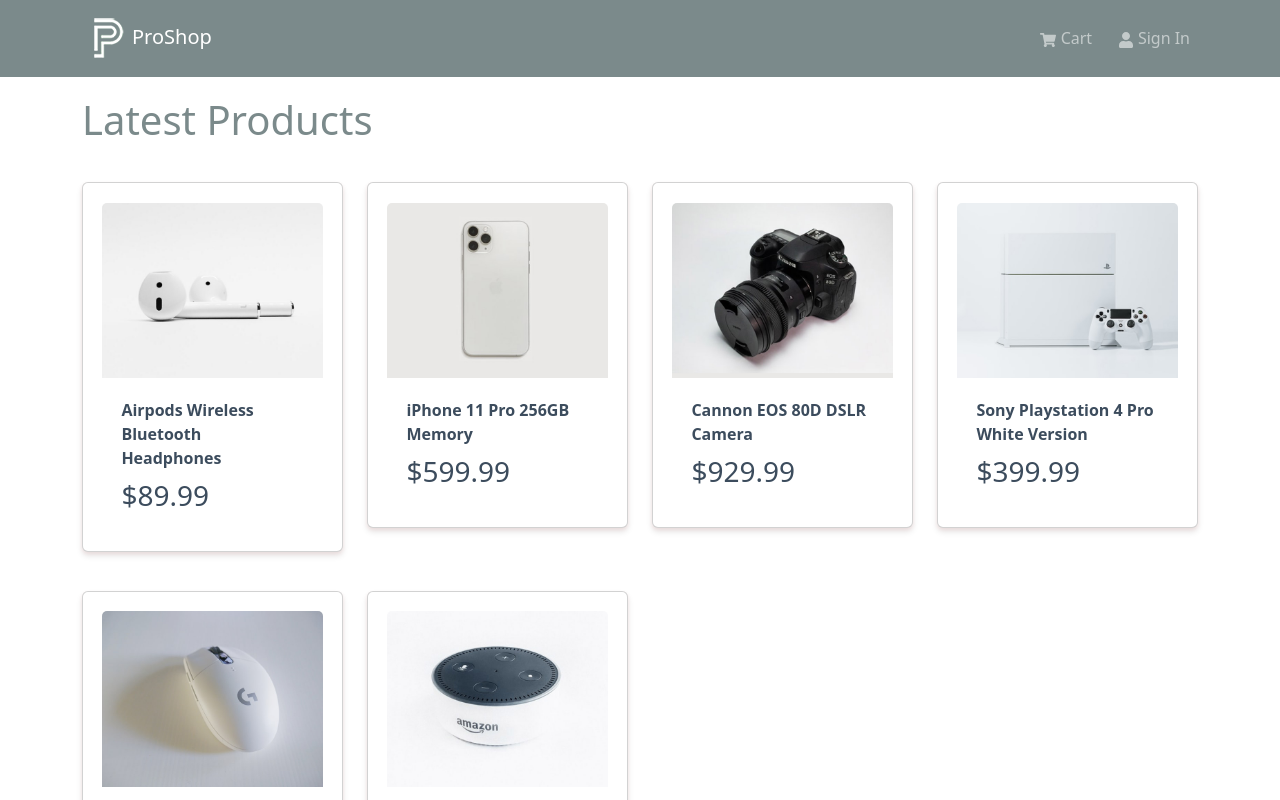
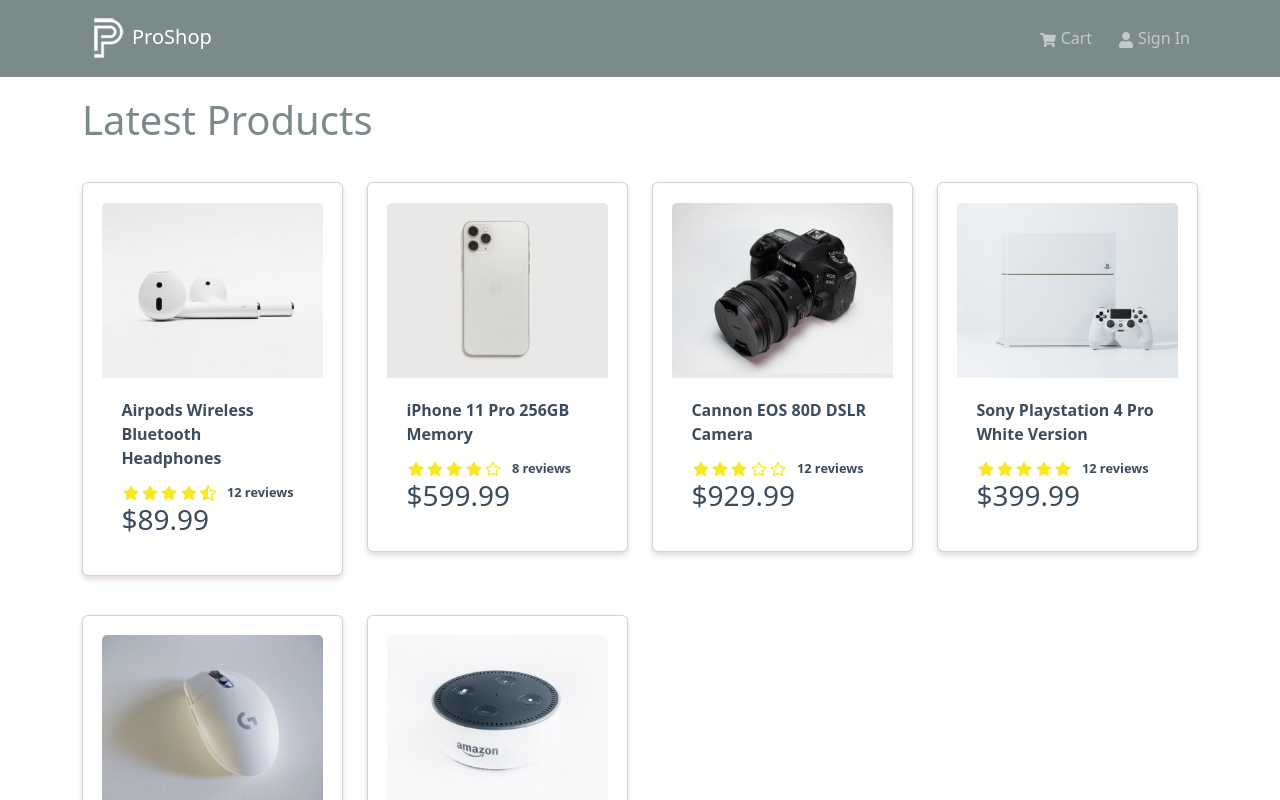
Before and after one commit to h3nrzi/proshop, a React (Vite) app in the folder frontend/: page / in a window 1280 px wide. Shown: the top 800 px of the page. Built offline with nearby package versions, Linux system fonts and the light colour scheme.

Commit message:
Rating component

```diff
--- a/frontend/src/assets/styles/index.css
+++ b/frontend/src/assets/styles/index.css
@@ -1,19 +1,5 @@
 main {
   min-height: 80vh;
-}
-
-.rating span {
-  margin: 0.1rem;
-}
-
-.rating svg {
-  color: #f8e825;
-}
-
-.rating-text {
-  font-size: 0.8rem;
-  font-weight: 600;
-  padding-left: 0.5rem;
 }
 
 .product-title {
--- a/frontend/src/components/ProductCard.tsx
+++ b/frontend/src/components/ProductCard.tsx
@@ -2,6 +2,8 @@
 import { Card } from "react-bootstrap";
 import { Link } from "react-router-dom";
 import Product from "../types/Product";
+import Rating from "./Rating";
+import "./Rating.css";
 
 interface Props {
   product: Product;
@@ -16,6 +18,9 @@
           <Card.Title as="div">
             <strong>{product.name}</strong>
           </Card.Title>
+          <Card.Text as="div">
+            <Rating value={product.rating} text={`${product.numReviews} reviews`} />
+          </Card.Text>
           <Card.Text as="h3">${product.price}</Card.Text>
         </Card.Body>
       </Link>
--- /dev/null
+++ b/frontend/src/components/Rating.css
@@ -0,0 +1,15 @@
+.rating {
+    & span {
+        margin: 0.1rem;
+    }
+
+    & svg {
+        color: #f8e825;
+    }
+
+    & .rating-text {
+        font-size: 0.8rem;
+        font-weight: 600;
+        padding-left: 0.5rem;
+    }
+}
--- /dev/null
+++ b/frontend/src/components/Rating.tsx
@@ -0,0 +1,22 @@
+import { FC } from "react";
+import { FaRegStar, FaStar, FaStarHalfAlt } from "react-icons/fa";
+
+interface Props {
+  value: number;
+  text?: string;
+}
+
+const Rating: FC<Props> = ({ value, text }) => {
+  return (
+    <div className="rating">
+      <span>{value >= 1 ? <FaStar /> : value >= 0.5 ? <FaStarHalfAlt /> : <FaRegStar />}</span>
+      <span>{value >= 2 ? <FaStar /> : value >= 1.5 ? <FaStarHalfAlt /> : <FaRegStar />}</span>
+      <span>{value >= 3 ? <FaStar /> : value >= 2.5 ? <FaStarHalfAlt /> : <FaRegStar />}</span>
+      <span>{value >= 4 ? <FaStar /> : value >= 3.5 ? <FaStarHalfAlt /> : <FaRegStar />}</span>
+      <span>{value >= 5 ? <FaStar /> : value >= 4.5 ? <FaStarHalfAlt /> : <FaRegStar />}</span>
+      <span className="rating-text">{text && text}</span>
+    </div>
+  );
+};
+
+export default Rating;
```
